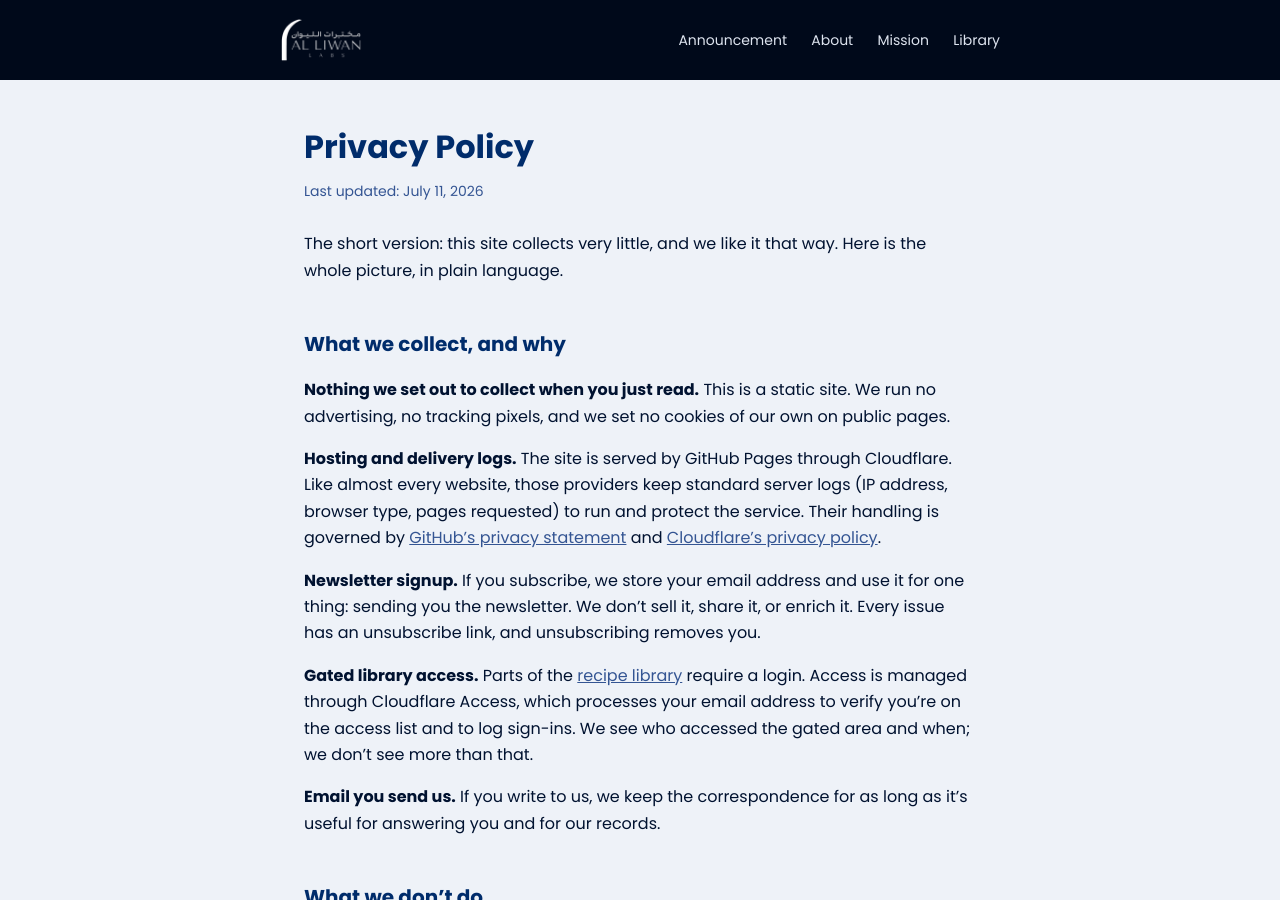
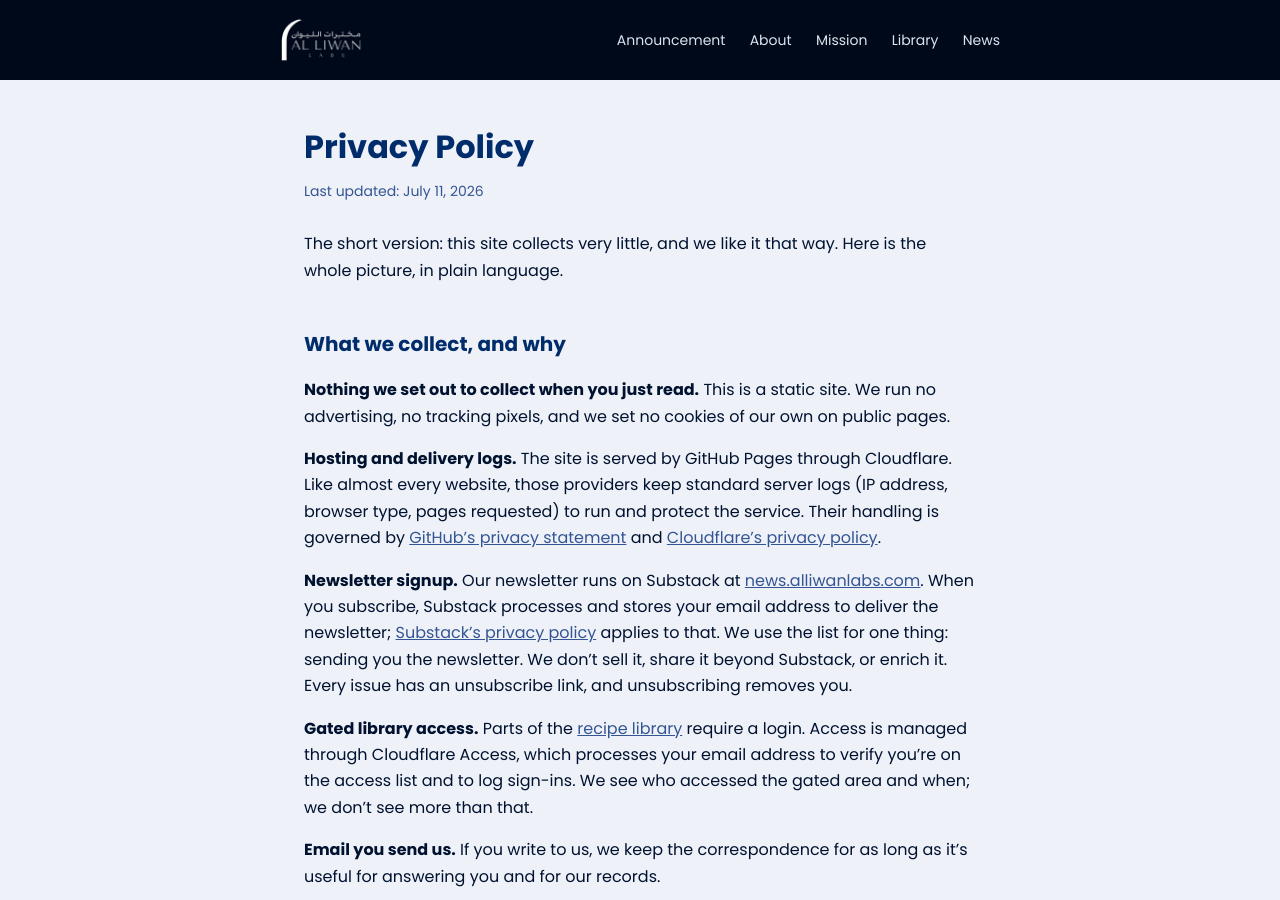
Before and after one commit to alliwanlabs/alliwanlabs.com, a Jekyll site: the page built from privacy.md, in a window 1280 px wide and 900 px high. Built offline with Jekyll 4.4.1, drawn with Linux system fonts in a browser that asks for light colours.

Commit message:
feat: Substack newsletter (news.alliwanlabs.com) — nav links, form handoff, honest privacy; drop unneeded worker

```diff
--- a/_layouts/labs-page.html
+++ b/_layouts/labs-page.html
@@ -62,6 +62,7 @@
         <a href="{{ '/about/' | relative_url }}">About</a>
         <a href="{{ '/mission/' | relative_url }}">Mission</a>
         <a href="https://library.alliwanlabs.com">Library</a>
+        <a href="https://news.alliwanlabs.com">News</a>
       </nav>
     </div>
   </div>
@@ -74,6 +75,7 @@
     <a href="{{ '/announcement/' | relative_url }}">Announcement</a>
     <a href="{{ '/about/' | relative_url }}">About</a>
     <a href="{{ '/mission/' | relative_url }}">Mission</a>
+    <a href="https://news.alliwanlabs.com">News</a>
     <a href="{{ '/terms/' | relative_url }}">Terms</a>
     <a href="{{ '/privacy/' | relative_url }}">Privacy</a>
     <span>Abu Dhabi · United Arab Emirates</span>
--- a/llms.txt
+++ b/llms.txt
@@ -14,6 +14,7 @@ Key facts:
 - [About](https://alliwanlabs.com/about/): what the Lab is, who runs it, where it operates
 - [Mission](https://alliwanlabs.com/mission/): the problem, the working principles, an open invitation to compare notes
 - [Recipe Library](https://library.alliwanlabs.com): tested patterns for working with AI (parts gated during restricted release)
+- [Newsletter](https://news.alliwanlabs.com): the Al Liwan Labs newsletter, on Substack
 - [Terms of Use](https://alliwanlabs.com/terms/): plain-language terms
 - [Privacy Policy](https://alliwanlabs.com/privacy/): what the site collects (very little), in plain language
 
--- a/privacy.md
+++ b/privacy.md
@@ -14,7 +14,7 @@ The short version: this site collects very little, and we like it that way. Here
 
 **Hosting and delivery logs.** The site is served by GitHub Pages through Cloudflare. Like almost every website, those providers keep standard server logs (IP address, browser type, pages requested) to run and protect the service. Their handling is governed by [GitHub's privacy statement](https://docs.github.com/en/site-policy/privacy-policies/github-privacy-statement) and [Cloudflare's privacy policy](https://www.cloudflare.com/privacypolicy/).
 
-**Newsletter signup.** If you subscribe, we store your email address and use it for one thing: sending you the newsletter. We don't sell it, share it, or enrich it. Every issue has an unsubscribe link, and unsubscribing removes you.
+**Newsletter signup.** Our newsletter runs on Substack at [news.alliwanlabs.com](https://news.alliwanlabs.com). When you subscribe, Substack processes and stores your email address to deliver the newsletter; [Substack's privacy policy](https://substack.com/privacy) applies to that. We use the list for one thing: sending you the newsletter. We don't sell it, share it beyond Substack, or enrich it. Every issue has an unsubscribe link, and unsubscribing removes you.
 
 **Gated library access.** Parts of the [recipe library](https://library.alliwanlabs.com) require a login. Access is managed through Cloudflare Access, which processes your email address to verify you're on the access list and to log sign-ins. We see who accessed the gated area and when; we don't see more than that.
 
```
Also changed, not shown: index.html (+8 -22 lines), terms.md (+1 -1 lines), workers/newsletter.js (deleted, +0 -37 lines), 1 other file.
